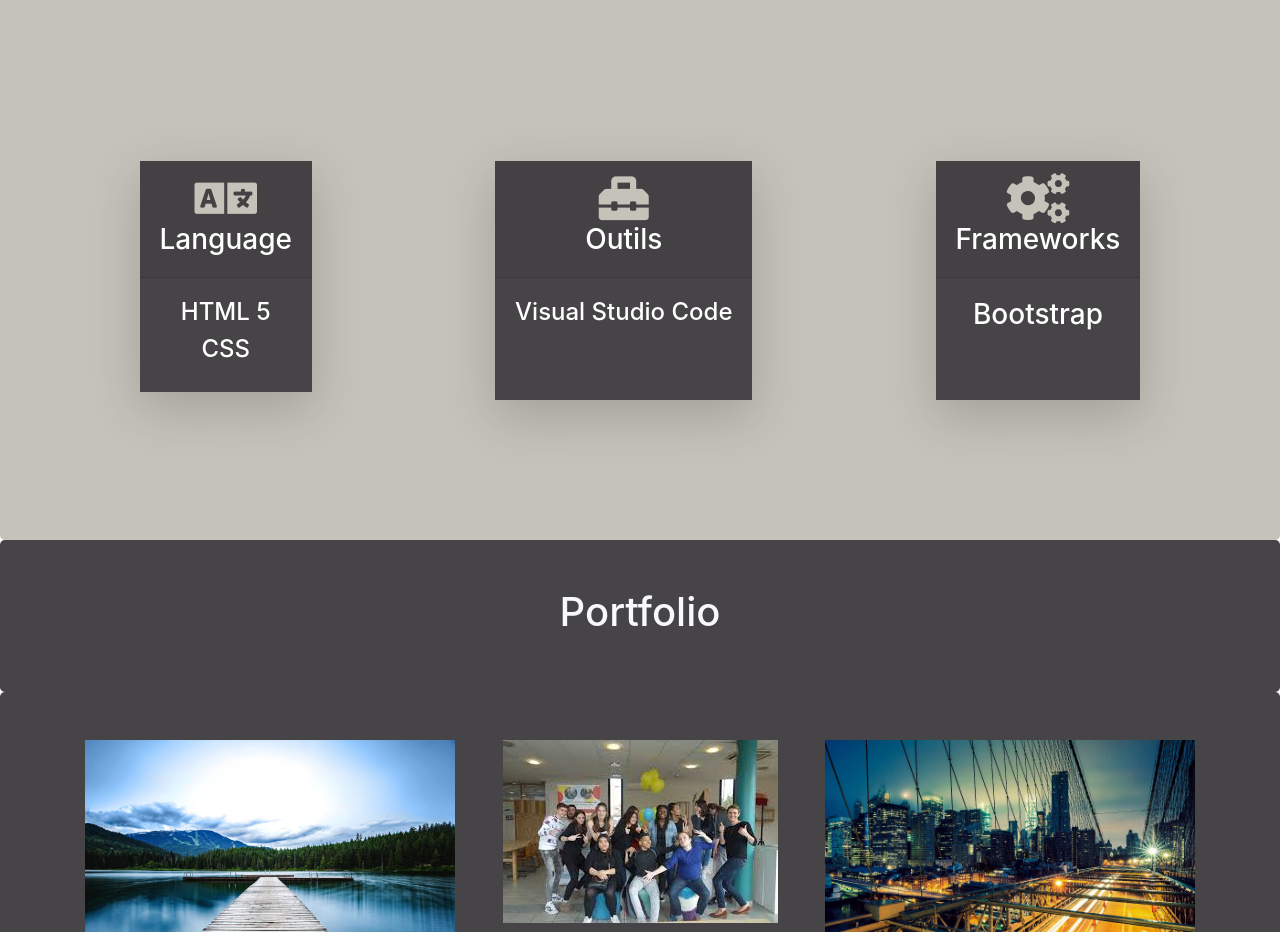
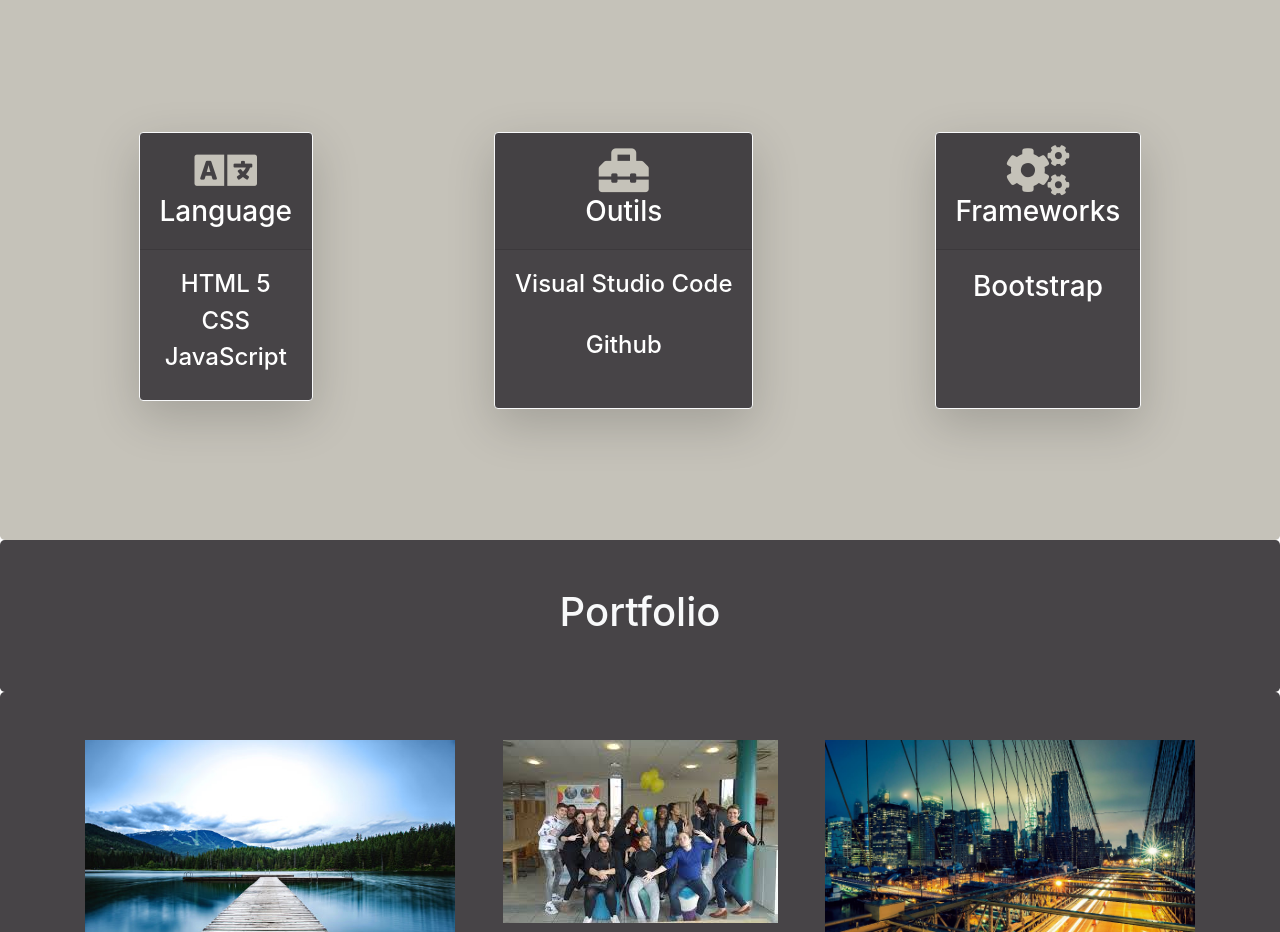
Before and after one commit to marion1998/cv_bootstrap, a plain HTML site: page cv_bootstrap/index.html in a window 1280 px wide. Shown: the part 1860-2792 px from the top of the page. Drawn offline with nearby package versions, Linux system fonts and the light colour scheme.

Commit message:
supprimé

```diff
--- a/cv_bootstrap/index.html
+++ b/cv_bootstrap/index.html
@@ -96,8 +96,8 @@
         <div class="row h-100 text-light align-self-center">
                 <div class="col-12"><h1 class="m-5">Compétences</h1></div>
             <div class="col-sm d-flex justify-content-around align-self-center">
-                <div class="cardtwo text-white  mb-4 shadow-lg" style="max-width: 18rem;">
-                    <div class="card-header">
+                <div class="cardtwo text-white mb-4 shadow-lg border border-light rounded" style="max-width: 18rem;">
+                    <div class="card-header  ">
                         <i class="fas fa-language"></i>
                         <br>
                         <h3>Language</h3>
@@ -105,11 +105,12 @@
                     <div class="card-body">
                         <h4 class="card-text">HTML 5</h4>
                         <h4>CSS</h4>
+                        <h4>JavaScript</h4>
                     </div>
                 </div>
 
 
-                <div class="cardtwo text-white mb-3 shadow-lg " style="max-width: 18rem;">
+                <div class="cardtwo text-white mb-3 shadow-lg border border-light rounded" style="max-width: 18rem;">
                     <div class="card-header">
                         <i class="fas fa-toolbox"></i>
                         <br>
@@ -117,9 +118,10 @@
                     </div>
                     <div class="card-body">
                         <h4 class="card-text">Visual Studio Code</h4>
+                        <br> <h4> Github</h4>
                     </div>
                 </div>
-                <div class="cardtwo text-white  mb-3 shadow-lg" style="max-width: 18rem;">
+                <div class="cardtwo text-white  mb-3 shadow-lg border border-light rounded" style="max-width: 18rem;">
                     <div class="card-header">
                         <i class="fas fa-cogs"></i>
                         <br>
--- a/cv_bootstrap/style.css
+++ b/cv_bootstrap/style.css
@@ -6,6 +6,7 @@
     display: flex;
     justify-content: center;
     text-shadow:#474447 1px 0 10px;
+    background-repeat: none;
 }
 
 nav a {
```
Also changed, not shown: 1 other file.
